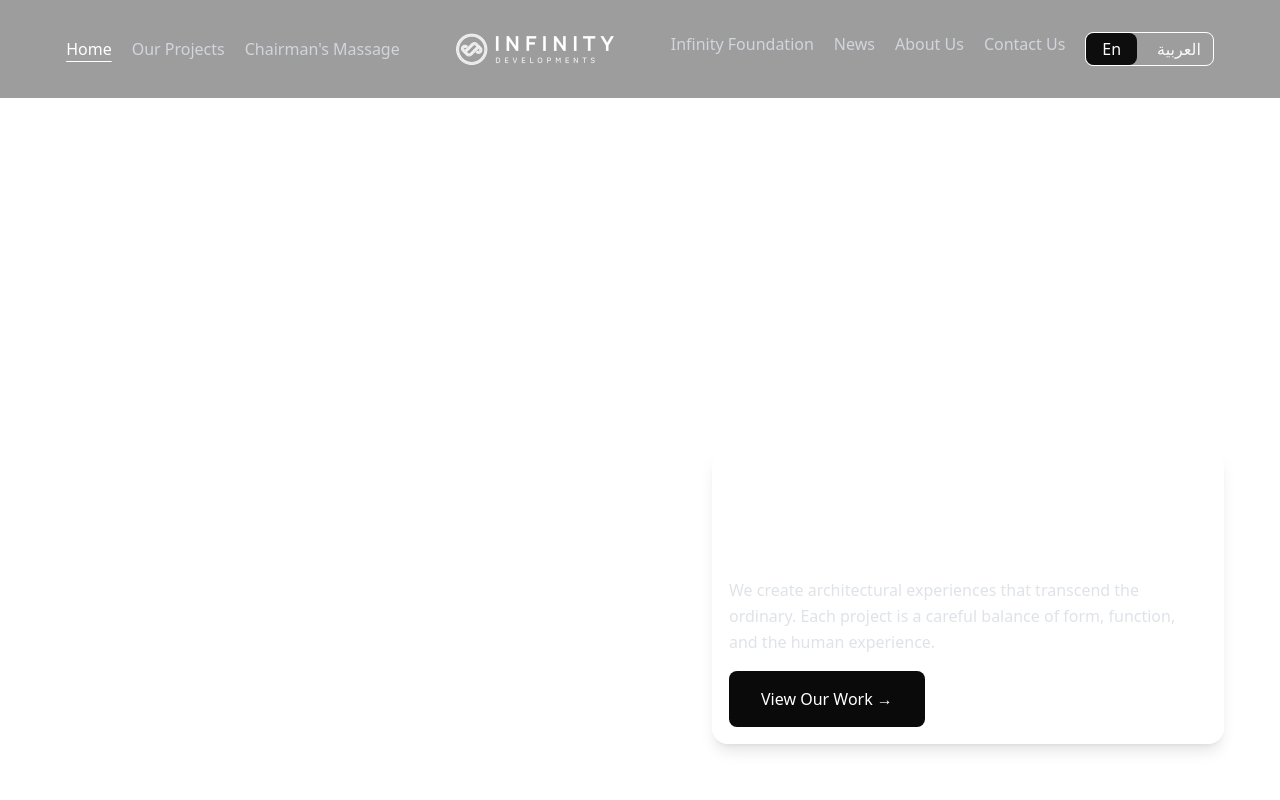
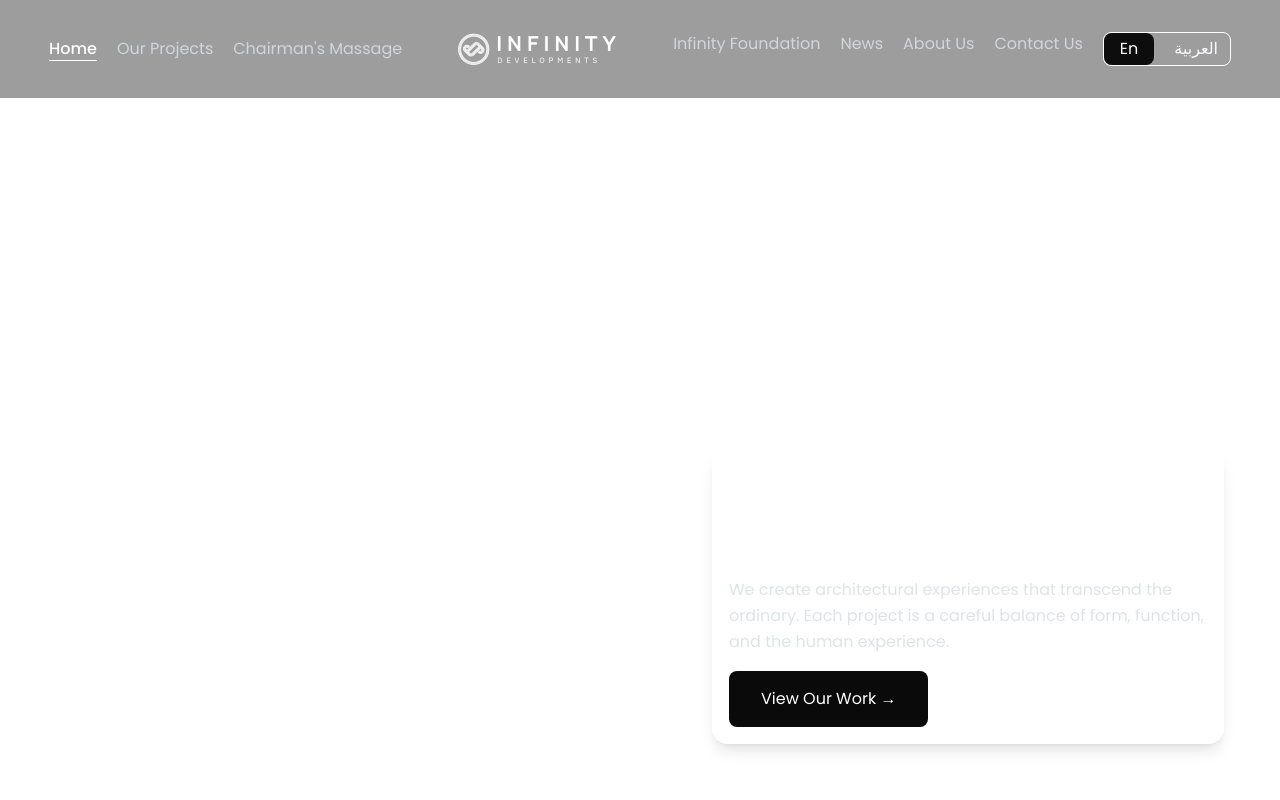
Before and after one commit to nur637788/Rayans-Wixboddy-website, a React (Vite) app: page / in a window 1280 px wide. Shown: the top 800 px of the page. Built offline with nearby package versions, Linux system fonts and the light colour scheme.

Commit message:
Add Font

```diff
--- a/index.html
+++ b/index.html
@@ -5,6 +5,8 @@
     <link rel="icon" type="image/svg+xml" href="/vite.svg" />
     <meta name="viewport" content="width=device-width, initial-scale=1.0" />
     <title>wixboddy</title>
+    <link href="https://fonts.googleapis.com/css2?family=Poppins:wght@300;400;500;600;700&display=swap" rel="stylesheet">
+
   </head>
   <body>
     <div id="root"></div>
--- a/src/index.css
+++ b/src/index.css
@@ -1,2 +1,6 @@
+body {
+  font-family: 'Poppins', sans-serif;
+}
+
 @import "tailwindcss";
 @plugin "daisyui";
```
